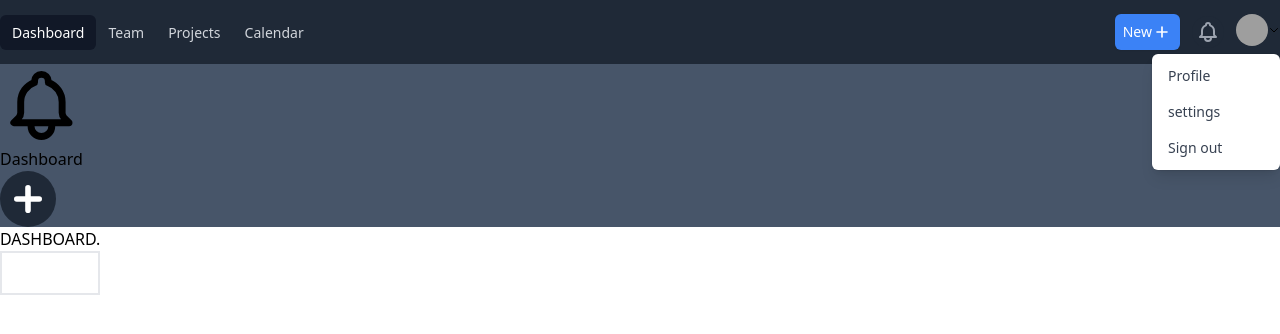
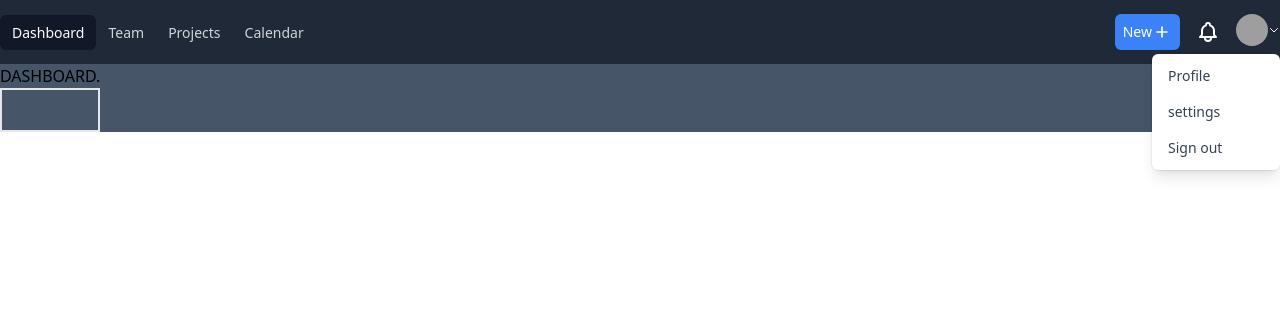
Before and after one commit to kirsten-tay/portal, a React (Create React App) app: page /dashboard in a window 1280 px wide. Shown: the top 334 px of the page. Built offline with nearby package versions, Linux system fonts and the light colour scheme; grey boxes are pictures that could not be loaded.

Commit message:
updated the dashboard

```diff
--- a/src/layouts/dashboardLayout.jsx
+++ b/src/layouts/dashboardLayout.jsx
@@ -2,7 +2,7 @@ import React from 'react'
 import { Outlet } from 'react-router'
 import Add from './../components/add'
 import {BellIcon, ChevronDownIcon}from '@heroicons/react/outline'
-import { ProSidebar, Menu,MenuItem, SubMenu } from 'react-pro-sidebar';
+import { Link } from 'react-router-dom';
 import Profilebutton from './../components/profilebutton'
 import Portal from '../components/Portal';
 
@@ -32,7 +32,7 @@ const dashboardLayout = () => {
              <Add/>
             <button type="button" class="bg-gray-800 p-1 rounded-full text-gray-400 hover:text-white focus:outline-none focus:ring-2 focus:ring-offset-2 focus:ring-offset-gray-800 focus:ring-white">
               <span  class="sr-only">View notifications</span>
-              <BellIcon class="h-6 w-6" />
+              <BellIcon class="h-6 w-6 text-white" />
             </button>
             </div>
             </div>
@@ -41,14 +41,14 @@ const dashboardLayout = () => {
             <div class="relative inline-block text-left">
             <div className="flex items-center">
             <Profilebutton type="button" class="inline-flex justify-center w-full rounded-md border border-gray-300 shadow-sm px-4 py-2 bg-white text-sm font-medium text-gray-700 hover:bg-gray-50 focus:outline-none focus:ring-2 focus:ring-offset-2 focus:ring-offset-gray-100 focus:ring-indigo-500" id="menu-button" aria-expanded="true" aria-haspopup="true"/>
-          <ChevronDownIcon className="h-3 w-3"/>
+          <ChevronDownIcon className="h-3 w-3 text-white"/>
                </div>
             <div class="origin-top-right absolute right-0 mt-2 w-32 rounded-md shadow-lg bg-white ring-1 ring-black ring-opacity-5 focus:outline-none" role="menu" aria-orientation="vertical" aria-labelledby="menu-button" tabindex="-1">
             <div class="py-1" role="none">
-          <a href="#" class="text-gray-700 block px-4 py-2 text-sm" role="menuitem" tabindex="-1" id="menu-item-0">Profile </a>
-           <a href="#" class="text-gray-700 block px-4 py-2 text-sm" role="menuitem" tabindex="-1" id="menu-item-1">settings</a>
+          <a href="#" class="text-gray-700 block px-4 py-2 text-sm hover:text-blue-500" role="menuitem" tabindex="-1" id="menu-item-0">Profile </a>
+           <a href="#" class="text-gray-700 block px-4 py-2 text-sm hover:text-blue-500" role="menuitem" tabindex="-1" id="menu-item-1">settings</a>
            <form method="POST" action="#" role="none">
-        <button type="submit" class="text-gray-700 block w-full text-left px-4 py-2 text-sm" role="menuitem" tabindex="-1" id="menu-item-3">Sign out</button>
+        <Link to="/" class="text-gray-700 block w-full text-left px-4 py-2 text-sm hover:text-blue-500" role="menuitem" tabindex="-1" id="menu-item-3">Sign out</Link>
       </form>
          </div>
         </div>
@@ -61,17 +61,8 @@ const dashboardLayout = () => {
       <div >
        <div class="flex  items-center  origin-left justify-between bg-slate-600  ">
 
-      <ProSidebar className="flex  h-full bg-slate-600 " >
-      <Menu iconShape="square" className="flex space-y-5" >
-      <MenuItem icon={<BellIcon/>}>Dashboard</MenuItem>
-      <MenuItem icon={<Portal/>}/>
-      <MenuItem></MenuItem>
-  </Menu>
-  </ProSidebar>
 
 
-  </div>
-  <div className="flex flex-col-3">
     <Outlet/>
 </div>
     </div>
```
